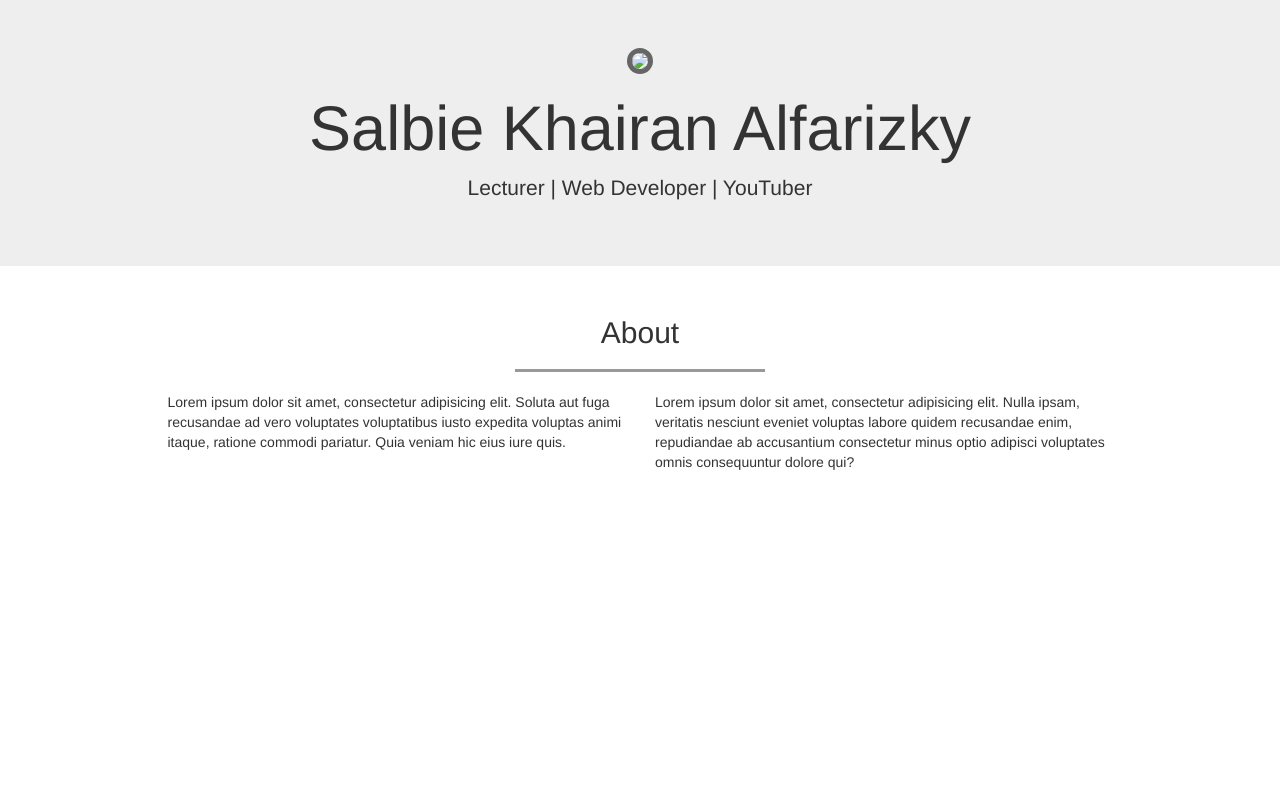
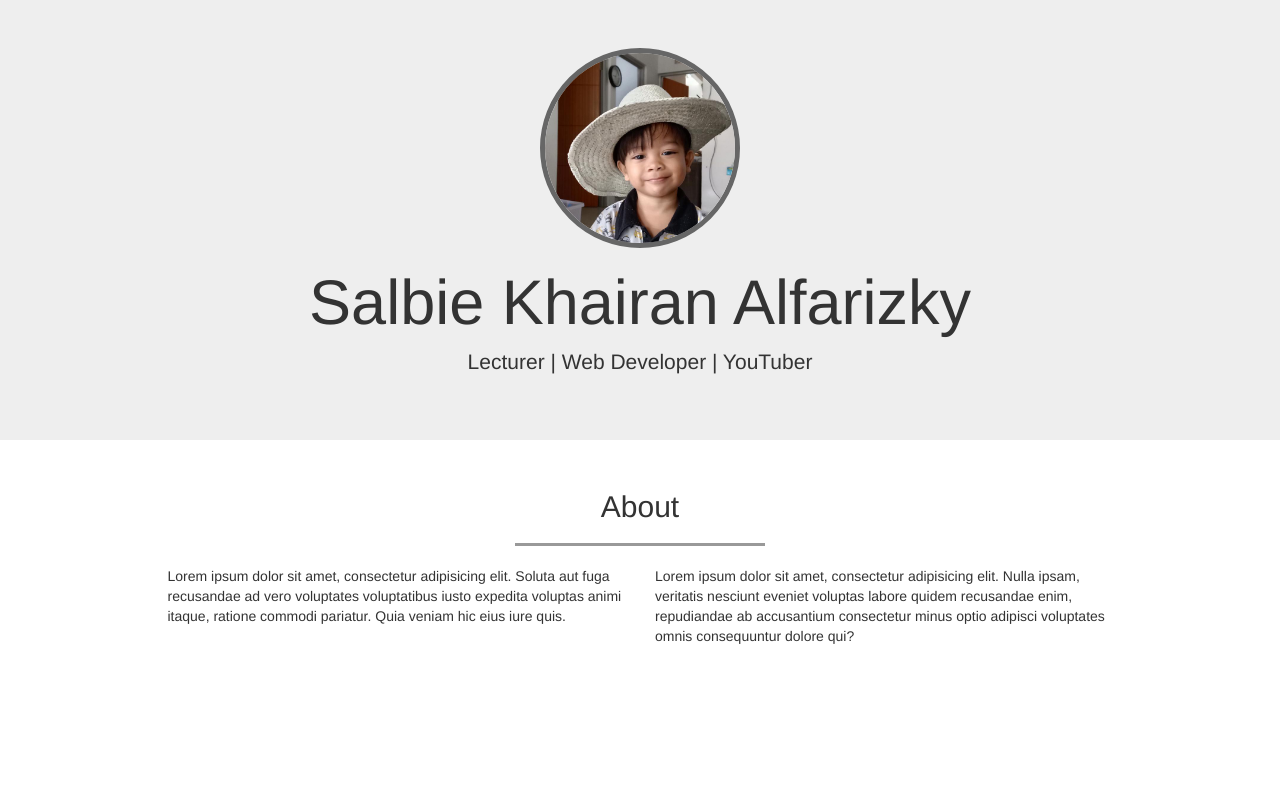
Before and after one commit to sofinranger/example-page, a plain HTML site: page index.html in a window 1280 px wide. Shown: the top 800 px of the page. Drawn offline with nearby package versions, Linux system fonts and the light colour scheme.

Commit message:
update lagi

```diff
--- a/index.html
+++ b/index.html
@@ -22,7 +22,7 @@
 
     <!-- jumbotron -->
     <div class="jumbotron text-center">
-      <img src="img/salbie.png" class="img-circle">
+      <img src="img/salbie.jpg" class="img-circle">
       <h1>Salbie Khairan Alfarizky</h1>
       <p>Lecturer | Web Developer | YouTuber</p>
     </div>
```
Also changed, not shown: img/salbie.jpg (added).
